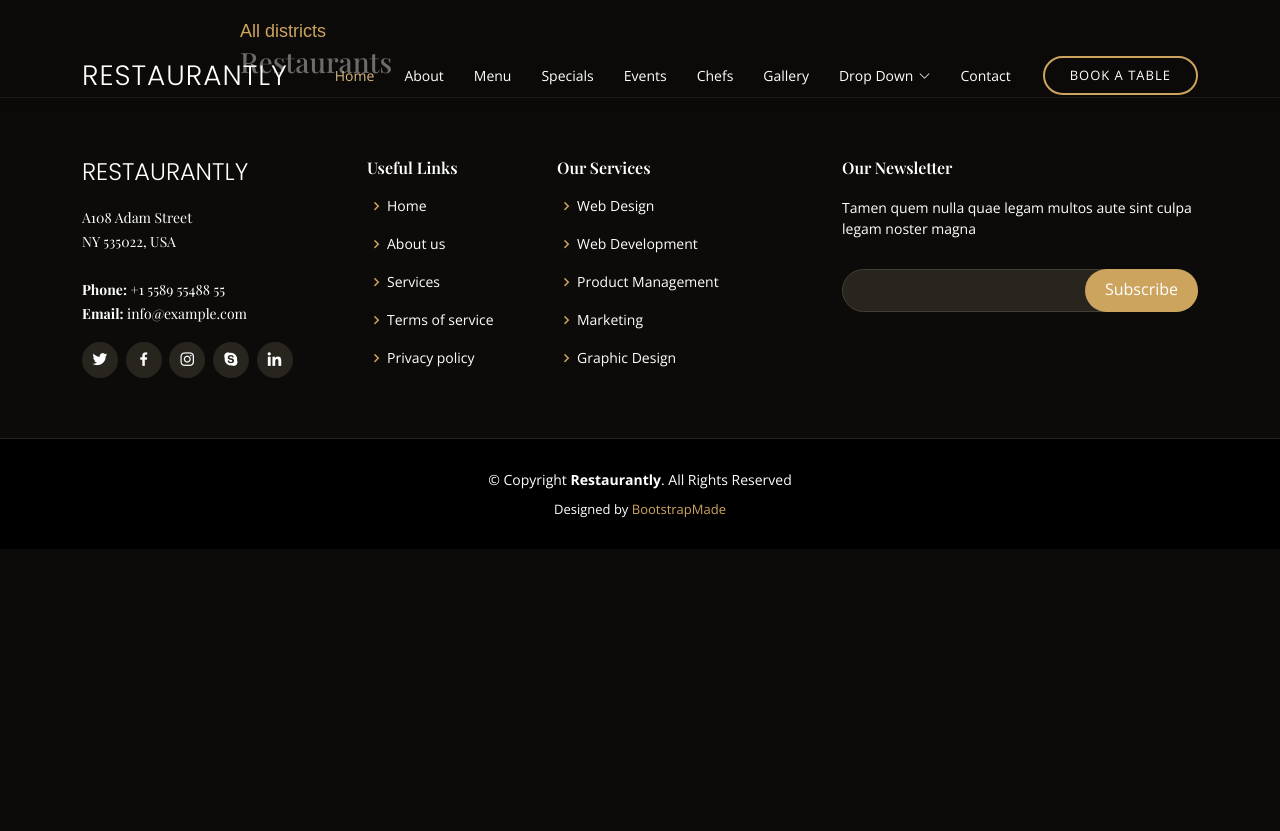
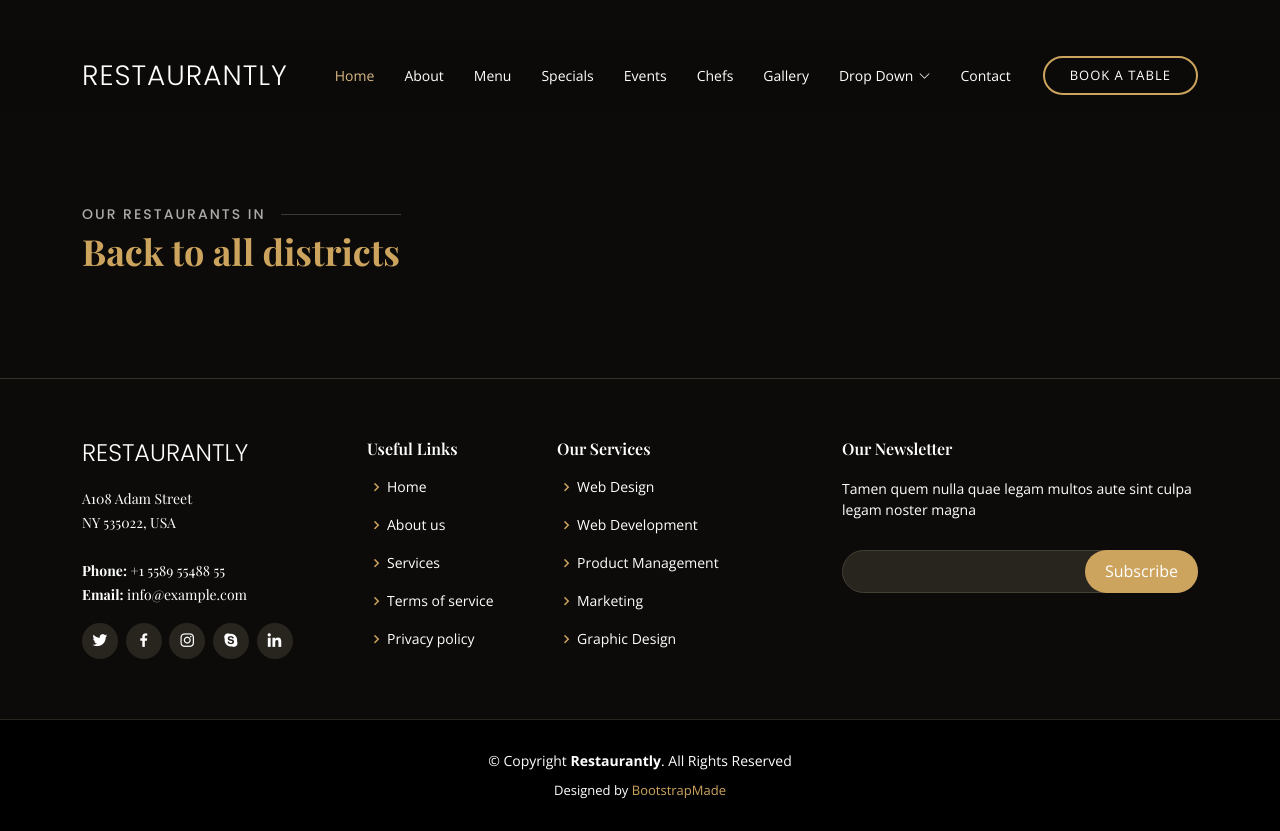
Before and after one commit to pgrimaud/mcdo-a, a Symfony app: template templates/district/index.html.twig in a window 1280 px wide. Before the commit the page ends 518 px from the top, so only its background shows below. Run offline with Twig, Linux system fonts and the light colour scheme; the template is opened without the code that fills it, so the values that code supplies are empty; some libraries are stand-ins or nearby versions; some web fonts are replaced.

Commit message:
Add template

```diff
--- a/templates/district/index.html.twig
+++ b/templates/district/index.html.twig
@@ -3,24 +3,29 @@
 {% block title %}Hello DistrictController!{% endblock %}
 
 {% block body %}
-<style>
-    .example-wrapper { margin: 1em auto; max-width: 800px; width: 95%; font: 18px/1.5 sans-serif; }
-    .example-wrapper code { background: #F5F5F5; padding: 2px 6px; }
-</style>
+    <!-- ======= Why Us Section ======= -->
+    <section id="why-us" class="why-us" style="margin-top: 150px;">
+        <div class="container" data-aos="fade-up">
 
-<div class="example-wrapper">
-    <h1>{{ district.name }}</h1>
-    <a href="{{ path('app_index') }}">All districts</a>
+            <div class="section-title">
+                <h2>Our restaurants in {{ district.name }}</h2>
+                <p>
+                    <a href="{{ path('app_index') }}">
+                        Back to all districts
+                    </a>
+                </p>
+            </div>
 
-    <h3>Restaurants</h3>
-    <ul>
-        {% for restaurant in district.restaurants %}
-            <li>
-                <a href="{{ path('restaurant_show', {'id': restaurant.id}) }}">
-                    {{ restaurant.name }}
-                </a>
-            </li>
-        {% endfor %}
-    </ul>
-</div>
+            <div class="row">
+                {% for restaurant in district.restaurants %}
+                    {% include 'card/why-us-section.html.twig' with {
+                        id: restaurant.id,
+                        name: restaurant.name,
+                        url: path('restaurant_show', {'id': restaurant.id}),
+                    } %}
+                {% endfor %}
+            </div>
+
+        </div>
+    </section><!-- End Why Us Section -->
 {% endblock %}
```
Also changed, not shown: templates/app/index.html.twig (+5 -11 lines), templates/card/why-us-section.html.twig (added, +11 -0 lines).
